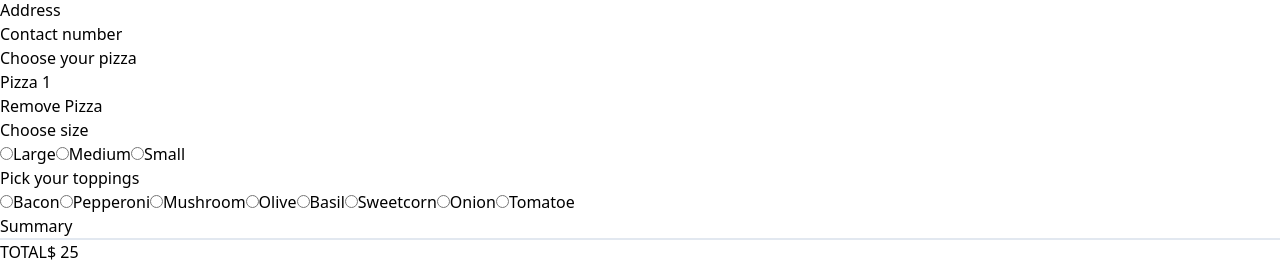
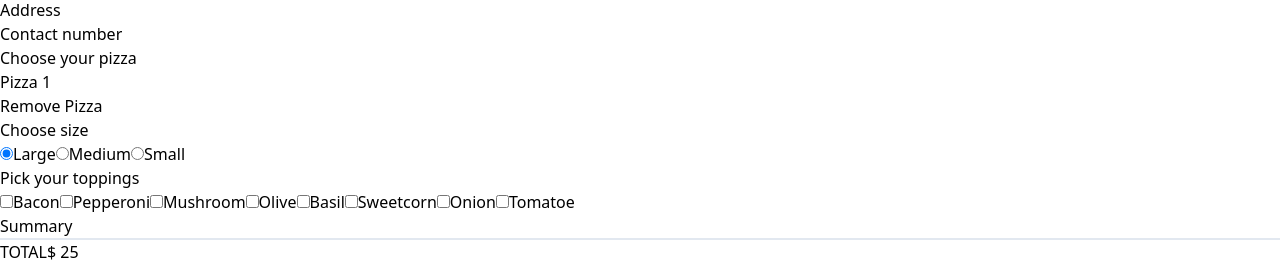
Before and after one commit to tsvetkovamaria/react-typescript-pizza-spa, a React (Create React App) app: page /new in a window 1280 px wide. Shown: the part 172-436 px from the top of the page. Built offline with nearby package versions, Linux system fonts and the light colour scheme.

Commit message:
new order page: save sizes and toppings to local state

```diff
--- a/src/components/NewOrder.tsx
+++ b/src/components/NewOrder.tsx
@@ -20,7 +20,9 @@ interface Topping extends Option {
 
 interface Pizza {
     size: Size
-    toppings: Topping[]
+    toppings: {
+        [id: number]: Topping
+    }
 }
 
 interface State {
@@ -32,6 +34,7 @@ interface Props {
     sizes: Option[],
     toppings: Option[]
 }
+
 class NewOrder extends React.Component<Props, State>{
     state: State = {
         client: {
@@ -40,7 +43,16 @@ class NewOrder extends React.Component<Props, State>{
             phone: '',
             address: ''
         },
-        order: [],
+        order: [
+            {
+                size: {
+                    "name": "Large",
+                    "price": 40.00,
+                    "id": 1
+                },
+                toppings: {}
+            }
+        ],
     };
 
     onTextChange = (e: any): void => {
@@ -49,10 +61,31 @@ class NewOrder extends React.Component<Props, State>{
         this.setState({client});
     };
 
+    onSizeChange = (e: any): void => {
+        const selectedSize = this.props.sizes[e.target.value];
+        // TODO: get i from event, should be index of pizza in order
+        const i = 0;
+        const order = this.state.order[i];
+        order.size = selectedSize;
+        this.setState({order: [order]});
+    }
+
+    onToppingChange = (e: any): void => {
+        const topping = this.props.toppings[e.target.value];
+        // TODO: get i from event, should be index of pizza in order
+        const pizza = this.state.order[0];
+        const toppingExists = pizza.toppings[topping.id];
+        if(toppingExists) {
+            delete pizza.toppings[topping.id]
+        } else {
+            pizza.toppings[topping.id] = topping
+        }
+        this.setState({order: [pizza]})
+    };
+
     onSubmit = (e: any): void => {
         e.preventDefault();
         console.log(this.state);
-
     };
 
     render() {
@@ -109,6 +142,8 @@ class NewOrder extends React.Component<Props, State>{
                 </div>
                 <div>
                     <h3>Choose your pizza</h3>
+                    {/* Pizza form*/}
+                    <div>
                         <div>
                             <h4>Pizza 1</h4>
                             <button>Remove Pizza</button>
@@ -118,7 +153,13 @@ class NewOrder extends React.Component<Props, State>{
                             {
                                 this.props.sizes.map((size, i) => (
                                     <label key={size.name + i}>
-                                    <input type="radio" name="size" value={ size.name } />
+                                        <input
+                                            type="radio"
+                                            name="size"
+                                            checked={this.state.order[0].size.id === size.id}
+                                            onChange={this.onSizeChange}
+                                            value={ i }
+                                        />
                                         { size.name }
                                     </label>
                                 ))
@@ -129,11 +170,18 @@ class NewOrder extends React.Component<Props, State>{
                         {
                             this.props.toppings.map((topping, i) => (
                                 <label key={topping.name + i}>
-                                    <input type="radio" name="size" value={topping.name}/>
+                                    <input
+                                        type="checkbox"
+                                        name="size"
+                                        onChange={this.onToppingChange}
+                                        checked={ this.state.order[0].toppings[topping.id] !== undefined }
+                                        value={ i }
+                                    />
                                     {topping.name}
                                 </label>
                             ))
                         }
+                    </div>
                     </div>
                 </div>
                 <div>
```
Lines whose indentation alone changed are shown as unchanged.
